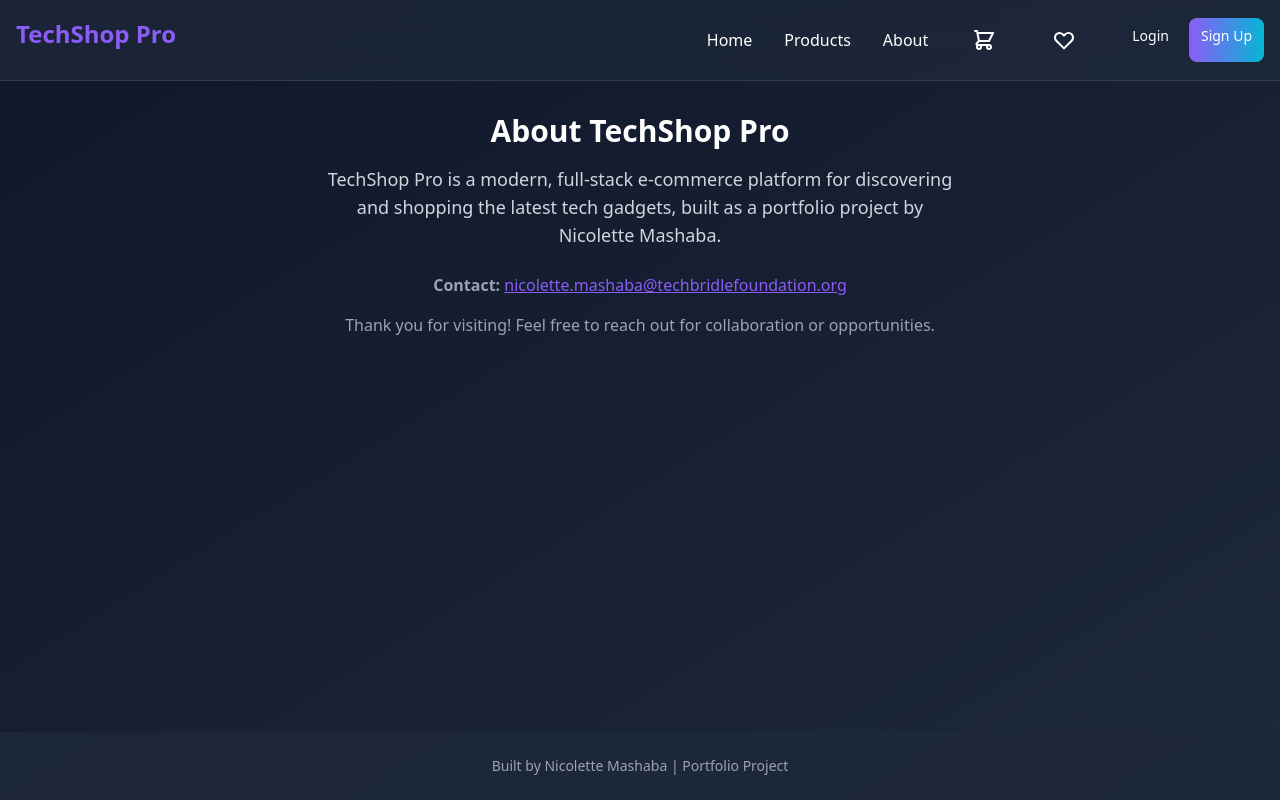
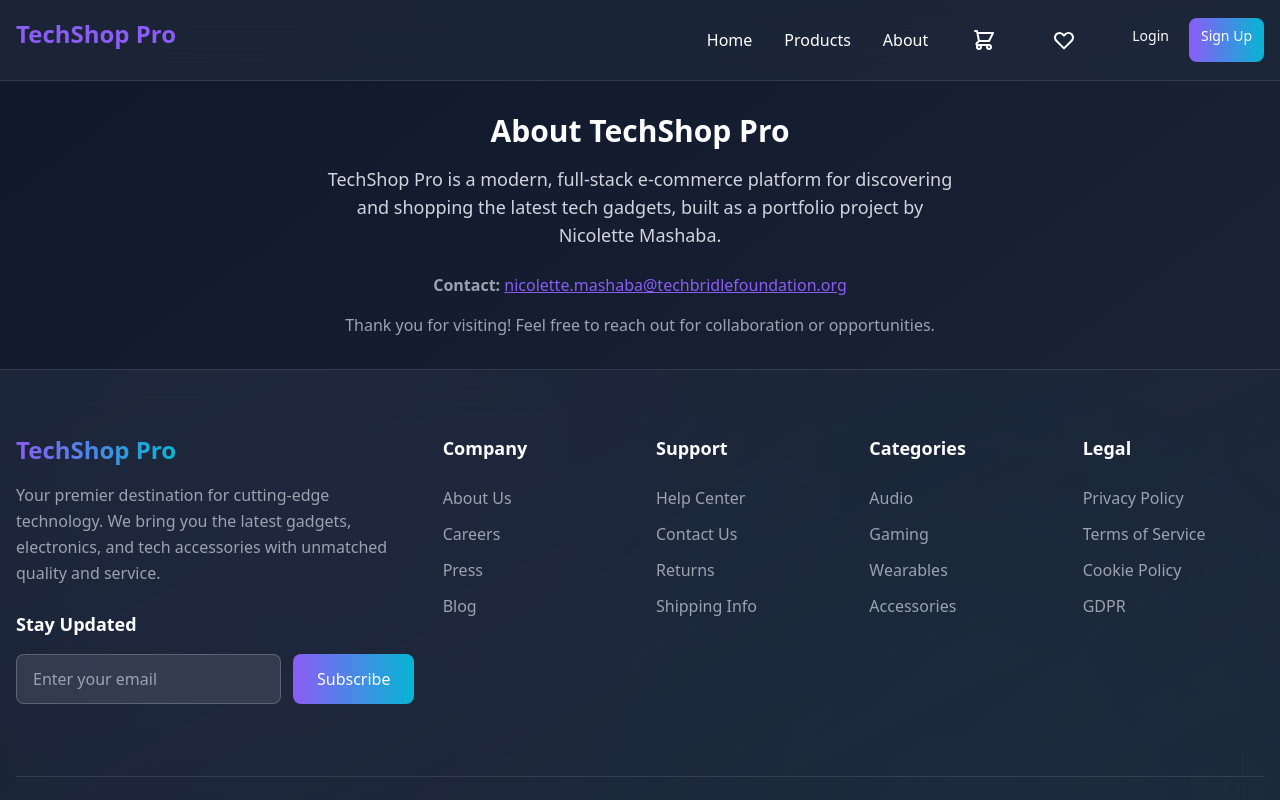
Before and after one commit to NickiMash17/techshop-pro, a React (Vite) app in the folder frontend/: page /about in a window 1280 px wide. Shown: the top 800 px of the page. Built offline with nearby package versions, Linux system fonts and the light colour scheme.

Commit message:
fix: restore detailed professional footer component across all pages
- Replaced hardcoded simple footer with the original <Footer /> component
- Restored all company info, links, newsletter signup, social icons, and payment badges in the footer
- Ensures a consistent, professional look site-wide

```diff
--- a/frontend/src/App.jsx
+++ b/frontend/src/App.jsx
@@ -184,9 +184,7 @@ function App() {
                 </Routes>
               </main>
             </Suspense>
-            <footer className="text-center py-6 text-gray-400 text-sm bg-surface/80">
-              Built by Nicolette Mashaba | Portfolio Project
-            </footer>
+            <Footer />
             <BackToTopButton />
             <ScrollToTop />
           </div>
```
